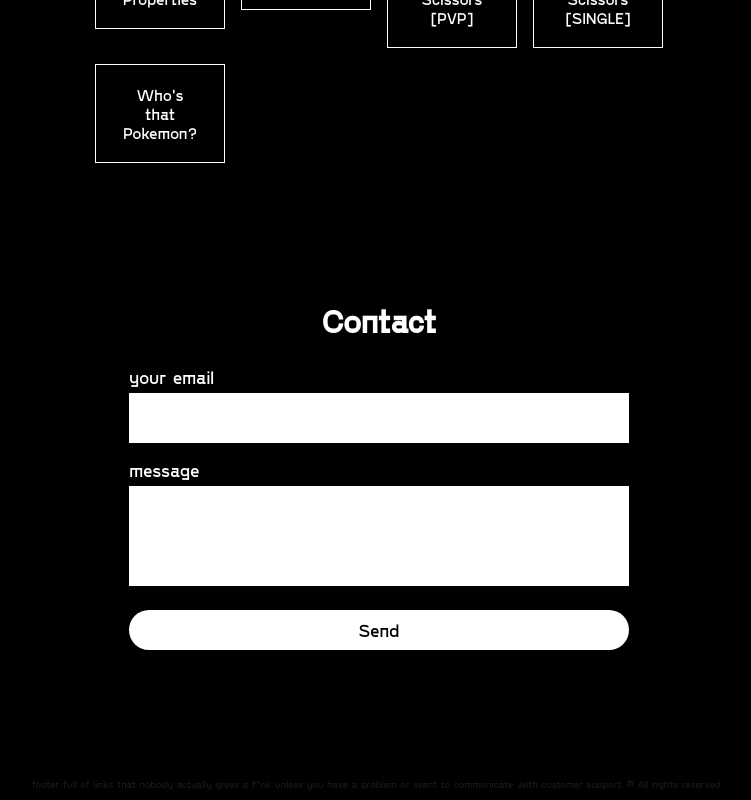
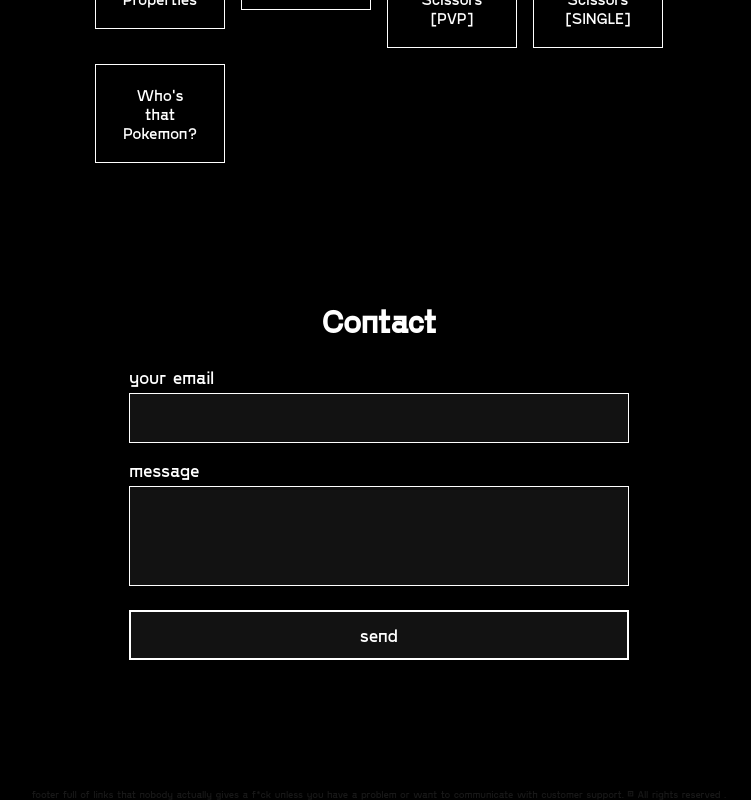
Before and after one commit to facuariasla/next-pf, a Next.js app: page / in a window 1280 px wide. Shown: the part 1309-2109 px from the top of the page, without its empty margins (261-1012 px from the left). Built offline with nearby package versions, Linux system fonts and the light colour scheme.

Commit message:
form styles added

```diff
--- a/components/contact.tsx
+++ b/components/contact.tsx
@@ -1,19 +1,49 @@
+import { useState } from "react";
 import styles from "../styles/Contact.module.scss";
 const Contact = () => {
+  const [userData, setUserData] = useState<any>();
+
+  const handleForm = () => {
+    console.log(userData);
+  };
+
   return (
     <section className={styles.contact_container} id="contact">
       <h1>Contact</h1>
-      <form className={styles.form_class}>
+      <form className={styles.form_class} onSubmit={handleForm} autoComplete='off'>
         <div className={styles.email_container}>
-          <label>your email</label>
-          <input type="email" maxLength={100} required/>
+          <label htmlFor="email">your email</label>
+          <input
+            name="email"
+            id="email"
+            type="email"
+            maxLength={100}
+            required
+            onChange={(e: any) =>
+              setUserData({
+                ...userData,
+                [e.target.name]: e.target.value,
+              })
+            }
+          />
         </div>
         <div className={styles.message_container}>
-          <label>message</label>
-          <textarea maxLength={1000} required/>
+          <label htmlFor="message">message</label>
+          <textarea
+            name="message"
+            id="message"
+            maxLength={1000}
+            required
+            onChange={(e: any) =>
+              setUserData({
+                ...userData,
+                [e.target.name]: e.target.value,
+              })
+            }
+          />
         </div>
         <div className={styles.button_container}>
-          <div>Send</div>
+          <button type='submit'>send</button>
         </div>
       </form>
     </section>
--- a/styles/Contact.module.scss
+++ b/styles/Contact.module.scss
@@ -24,11 +24,20 @@
       input{
         border-style:none;
         border-image: none;
+        outline:none ;
         width: 100%;
         height: 50px;
         font-size: 16px;
         padding: 0 10px;
         letter-spacing: 1px;
+        transition: all .3s;
+        background-color: rgba(255, 255, 255, 0.069);
+        border: 1px solid #fff;
+        color: #fff;
+        &:focus{
+          background-color: #000;
+          border-radius: 10px;
+        }
       }
     }
     .message_container{
@@ -43,28 +52,32 @@
         resize: none;
         font-size: 16px;
         padding: 10px;
-
+        border: none;
+        outline: none;
+        transition: all .3s;
+        background-color: rgba(255, 255, 255, 0.069);
+        border: 1px solid #fff;
+        color: #fff;
+        &:focus{
+          background-color: #000;
+          border-radius: 10px;
+        }
       }
     }
     .button_container{
       padding-top: .5rem;
-      div{
-        display: flex;
-        align-items: center;
-        justify-content: center;
-        background-color: #fff;
-        color: #000;
-        border-radius: 20px;
+      button{
+        height: 50px;
         width: 100%;
-        height: 40px;
+        font-size: 18px;
         cursor: pointer;
-        font-size: 18px;
-        transition: all .5s;
-        &:hover, &:active{
+        background-color: rgba(255, 255, 255, 0.069);
+        color: #fff;
+        border: 2px solid #fff;
+        transition: all .3s;
+        &:hover, &:focus{
           background-color: #000;
-          color: #fff;
-          border: 1px solid #fff;
-          border-radius: 0px;
+          border-radius: 10px;
         }
       }
     }
```
